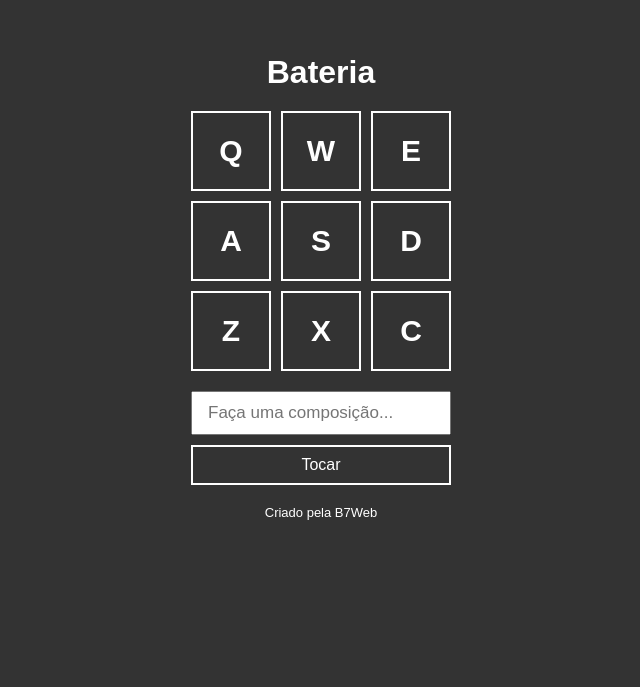
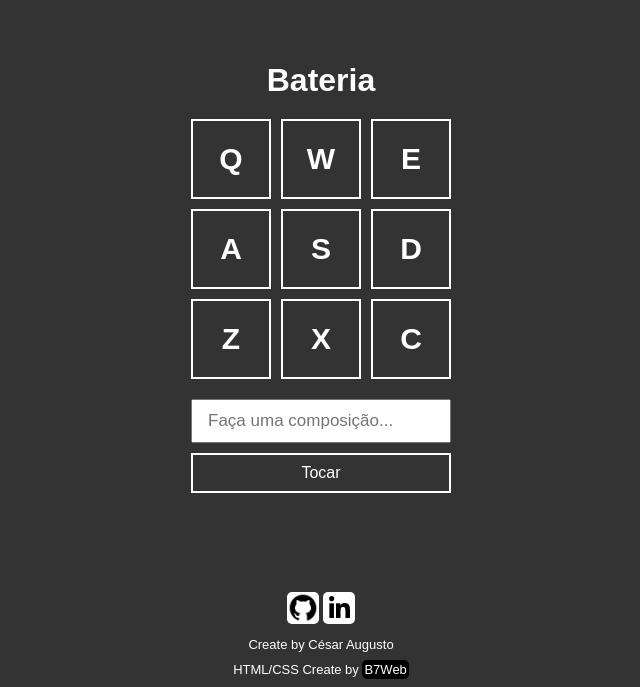
Before and after one commit to Cesaz/Bateria, a plain HTML site: page index.html in a window 1280 px wide. Shown: the part 113-800 px from the top of the page, without its empty margins (319-959 px from the left). Drawn offline with Linux system fonts and the light colour scheme.

Commit message:
Adicionado o Footer e o README.

```diff
--- a/assets/css/style.css
+++ b/assets/css/style.css
@@ -67,3 +67,44 @@ footer {
     color: #FFF;
     font-size: 13px;
 }
+
+.personal_information {
+    display: flex;
+    justify-content: center;
+    align-items: center;
+    flex-direction: column;
+    position: absolute;
+    right: 0;
+    bottom: 10px;
+    left: 0;
+}
+
+.personal_information span {
+    margin-top: 10px;
+    color: #FFF;
+}
+
+.personal_information span a {
+    text-decoration: none;
+    color: #FFF;
+    background-color: #000;
+    border-radius: 5px;
+    padding: 2px;
+}
+
+.personal_information span a:hover {
+    background-color: #FFF;
+    color: #000;
+    border-radius: 5px;
+}
+
+.social img {
+    width: 32px;
+    height: 32px;
+    background-color: #FFF;
+    border-radius: 5px;
+}
+
+.social img:hover {
+    border-radius: 10px;
+}
--- a/index.html
+++ b/index.html
@@ -28,7 +28,15 @@
         <button>Tocar</button>
     </div>
 
-    <footer>Criado pela B7Web</footer>
+    <footer>
+        <div class="personal_information">
+            <div class="social">
+                <a href="https://github.com/Cesaz" target="_blank"><img src="images/icons8-github-36(-hdpi).png" alt=""></a>
+                <a href="https://www.linkedin.com/in/cesaz/" target="_blank"><img src="images/icons8-linkedin-2-32.png" alt=""></a>
+            </div>
+            <span>Create by César Augusto</span>
+            <span>HTML/CSS Create by <a href="https://b7web.com.br/fullstack/" target="_blank">B7Web</a></span>
+    </footer>
 
     <audio id="s_keyq" src="sounds/keyq.wav"></audio>
     <audio id="s_keyw" src="sounds/keyw.wav"></audio>
```
Also changed, not shown: images/icons8-github-36(-hdpi).png (added), images/icons8-linkedin-2-32.png (added), 1 other file.
